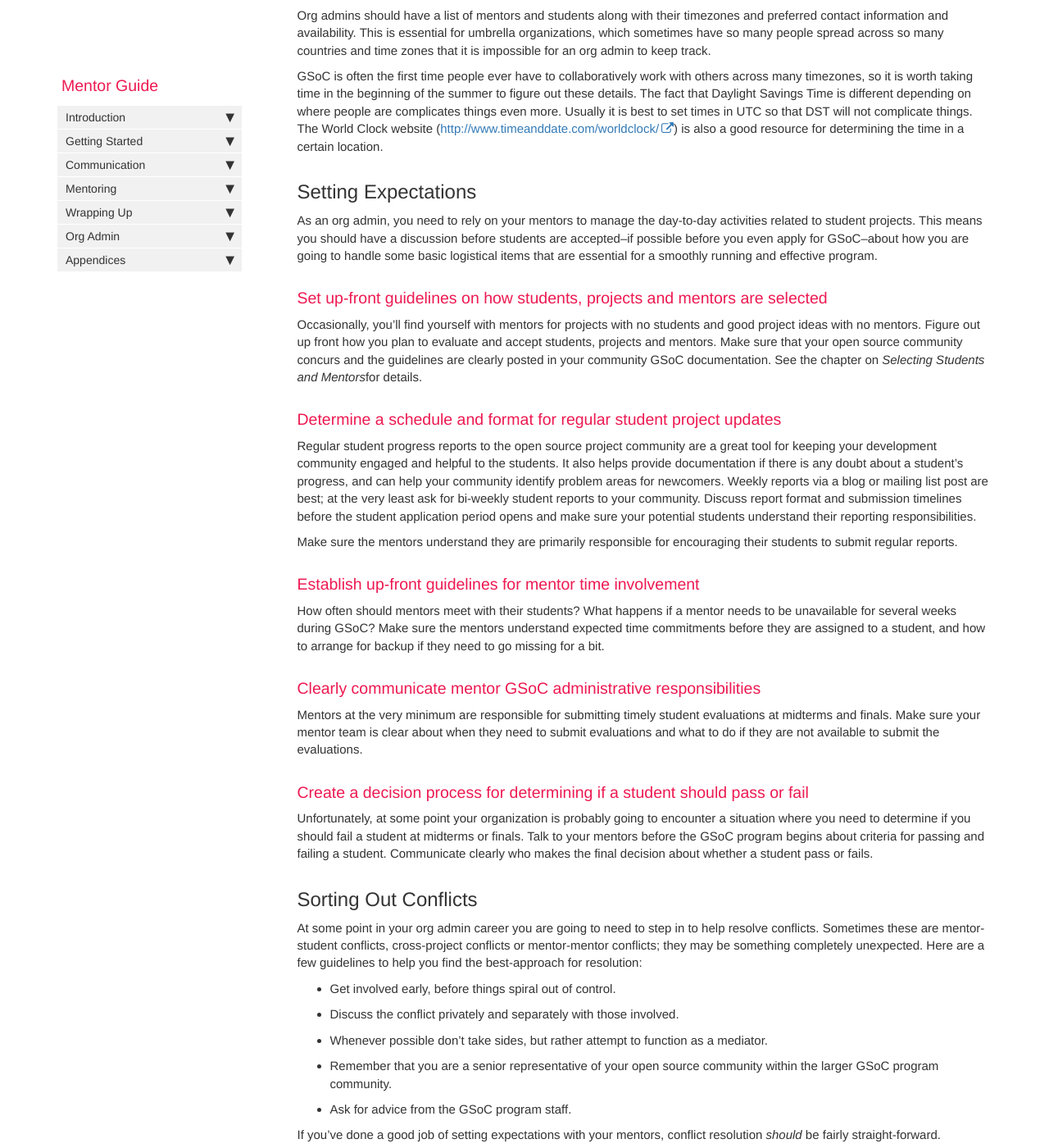
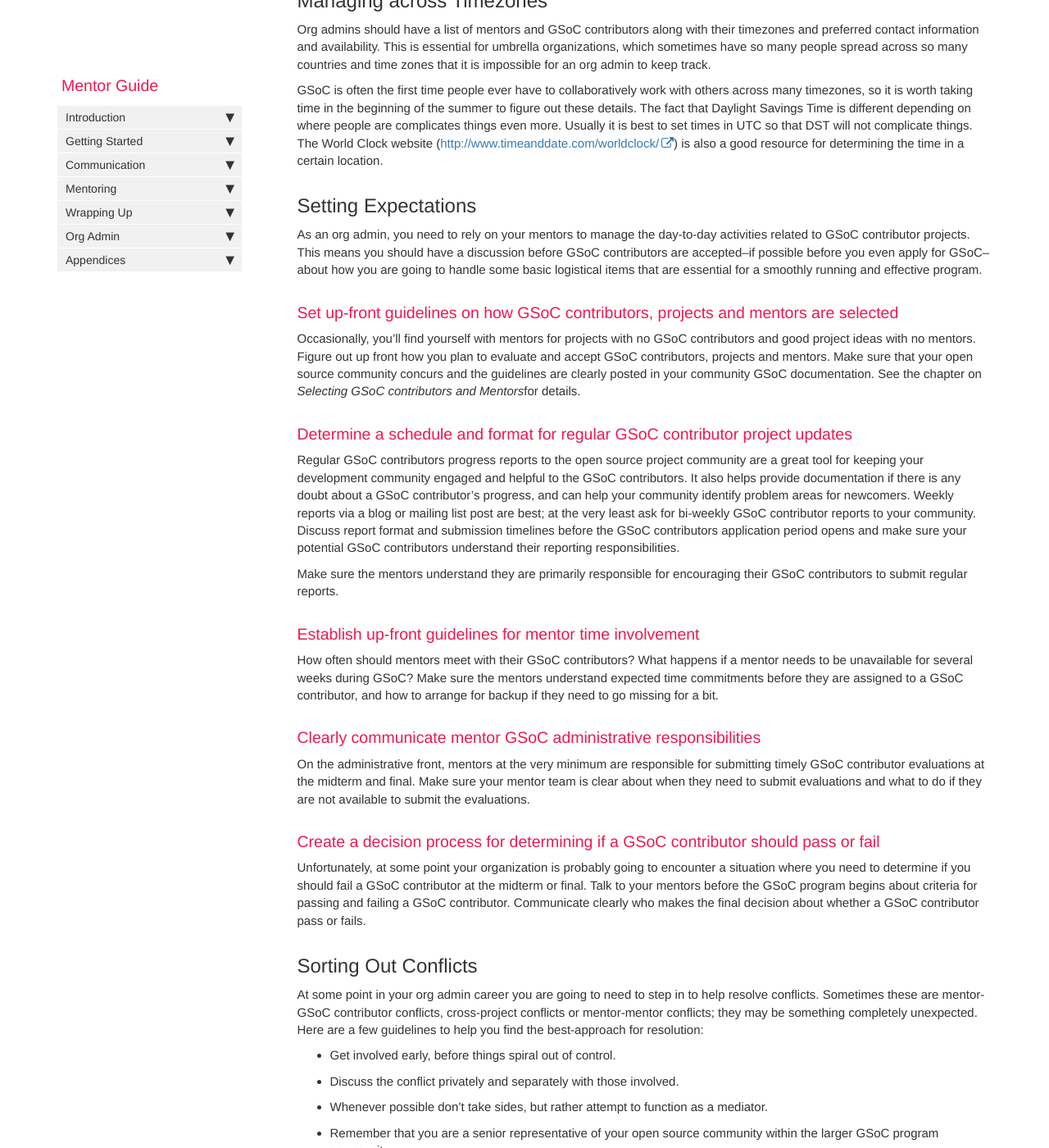
Before and after one commit to google/gsocguides, a Jekyll site: the page built from pages/mentor/21-managing_your_mentors.md, in a window 1280 px wide and 1400 px high, scrolled down 743 px. Shown: the whole window at 82% size. Built offline with Jekyll 4.4.1, drawn with Linux system fonts in a browser that asks for light colours; some of the changed text lies outside the part shown.

Commit message:
Update 21-managing_your_mentors.md
2022 updates

```diff
--- a/pages/mentor/21-managing_your_mentors.md
+++ b/pages/mentor/21-managing_your_mentors.md
@@ -10,43 +10,43 @@ As an org admin, your primary responsibilities are managing the GSoC program adm
 
 ## Establish a Private Communication Channel
 
-It is important for mentors and org admins to have a communication channel that does not involve students, so org admins can speak candidly with mentors. This usually takes the form of a private mailing list or IRC channel, but any agreed-upon medium will work.
+It is important for mentors and org admins to have a communication channel that does not involve GSoC contributors, so org admins can speak candidly with mentors. This usually takes the form of a private mailing list or IRC channel, but any agreed-upon medium will work.
 
 ## Managing across Timezones
 
-Org admins should have a list of mentors and students along with their timezones and preferred contact information and availability. This is essential for umbrella organizations, which sometimes have so many people spread across so many countries and time zones that it is impossible for an org admin to keep track.
+Org admins should have a list of mentors and GSoC contributors along with their timezones and preferred contact information and availability. This is essential for umbrella organizations, which sometimes have so many people spread across so many countries and time zones that it is impossible for an org admin to keep track.
 
 GSoC is often the first time people ever have to collaboratively work with others across many timezones, so it is worth taking time in the beginning of the summer to figure out these details. The fact that Daylight Savings Time is different depending on where people are complicates things even more. Usually it is best to set times in UTC so that DST will not complicate things. The World Clock website (<http://www.timeanddate.com/worldclock/>) is also a good resource for determining the time in a certain location.
 
 ## Setting Expectations
 
-As an org admin, you need to rely on your mentors to manage the day-to-day activities related to student projects. This means you should have a discussion before students are accepted--if possible before you even apply for GSoC--about how you are going to handle some basic logistical items that are essential for a smoothly running and effective program.
+As an org admin, you need to rely on your mentors to manage the day-to-day activities related to GSoC contributor projects. This means you should have a discussion before GSoC contributors are accepted--if possible before you even apply for GSoC--about how you are going to handle some basic logistical items that are essential for a smoothly running and effective program.
 
-### Set up-front guidelines on how students, projects and mentors are selected
+### Set up-front guidelines on how GSoC contributors, projects and mentors are selected
 
-Occasionally, you'll find yourself with mentors for projects with no students and good project ideas with no mentors. Figure out up front how you plan to evaluate and accept students, projects and mentors. Make sure that your open source community concurs and the guidelines are clearly posted in your community GSoC documentation. See the chapter on *Selecting Students and Mentors*for details.
+Occasionally, you'll find yourself with mentors for projects with no GSoC contributors and good project ideas with no mentors. Figure out up front how you plan to evaluate and accept GSoC contributors, projects and mentors. Make sure that your open source community concurs and the guidelines are clearly posted in your community GSoC documentation. See the chapter on *Selecting GSoC contributors and Mentors*for details.
 
-### Determine a schedule and format for regular student project updates
+### Determine a schedule and format for regular GSoC contributor project updates
 
-Regular student progress reports to the open source project community are a great tool for keeping your development community engaged and helpful to the students. It also helps provide documentation if there is any doubt about a student's progress, and can help your community identify problem areas for newcomers. Weekly reports via a blog or mailing list post are best; at the very least ask for bi-weekly student reports to your community. Discuss report format and submission timelines before the student application period opens and make sure your potential students understand their reporting responsibilities.
+Regular GSoC contributors progress reports to the open source project community are a great tool for keeping your development community engaged and helpful to the GSoC contributors. It also helps provide documentation if there is any doubt about a GSoC contributor's progress, and can help your community identify problem areas for newcomers. Weekly reports via a blog or mailing list post are best; at the very least ask for bi-weekly GSoC contributor reports to your community. Discuss report format and submission timelines before the GSoC contributors application period opens and make sure your potential GSoC contributors understand their reporting responsibilities.
 
-Make sure the mentors understand they are primarily responsible for encouraging their students to submit regular reports.
+Make sure the mentors understand they are primarily responsible for encouraging their GSoC contributors to submit regular reports.
 
 ### Establish up-front guidelines for mentor time involvement
 
-How often should mentors meet with their students? What happens if a mentor needs to be unavailable for several weeks during GSoC? Make sure the mentors understand expected time commitments before they are assigned to a student, and how to arrange for backup if they need to go missing for a bit.
+How often should mentors meet with their GSoC contributors? What happens if a mentor needs to be unavailable for several weeks during GSoC? Make sure the mentors understand expected time commitments before they are assigned to a GSoC contributor, and how to arrange for backup if they need to go missing for a bit.
 
 ### Clearly communicate mentor GSoC administrative responsibilities
 
-Mentors at the very minimum are responsible for submitting timely student evaluations at midterms and finals. Make sure your mentor team is clear about when they need to submit evaluations and what to do if they are not available to submit the evaluations.
+On the administrative front, mentors at the very minimum are responsible for submitting timely GSoC contributor evaluations at the midterm and final. Make sure your mentor team is clear about when they need to submit evaluations and what to do if they are not available to submit the evaluations.
 
-### Create a decision process for determining if a student should pass or fail
+### Create a decision process for determining if a GSoC contributor should pass or fail
 
-Unfortunately, at some point your organization is probably going to encounter a situation where you need to determine if you should fail a student at midterms or finals. Talk to your mentors before the GSoC program begins about criteria for passing and failing a student. Communicate clearly who makes the final decision about whether a student pass or fails.
+Unfortunately, at some point your organization is probably going to encounter a situation where you need to determine if you should fail a GSoC contributor at the midterm or final. Talk to your mentors before the GSoC program begins about criteria for passing and failing a GSoC contributor. Communicate clearly who makes the final decision about whether a GSoC contributor pass or fails.
 
 ## Sorting Out Conflicts
 
-At some point in your org admin career you are going to need to step in to help resolve conflicts. Sometimes these are mentor-student conflicts, cross-project conflicts or mentor-mentor conflicts; they may be something completely unexpected.  Here are a few guidelines to help you find the best-approach for resolution:
+At some point in your org admin career you are going to need to step in to help resolve conflicts. Sometimes these are mentor-GSoC contributor conflicts, cross-project conflicts or mentor-mentor conflicts; they may be something completely unexpected.  Here are a few guidelines to help you find the best-approach for resolution:
 
 * Get involved early, before things spiral out of control.
 * Discuss the conflict privately and separately with those involved.
```
